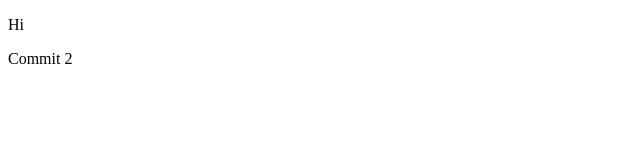
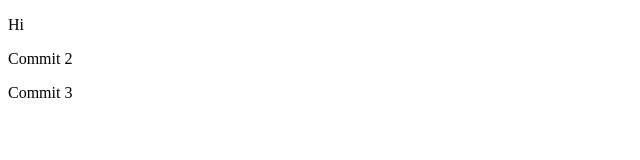
Before and after one commit to bloodsawe/test, a plain HTML site: page index.html in a window 1280 px wide. Shown: the full height of the page, 0-640 px from the left. Drawn offline with Linux system fonts and the light colour scheme.

Commit message:
Commit 3

```diff
--- a/index.html
+++ b/index.html
@@ -9,5 +9,6 @@
 	<body>
 		<p>Hi</p>
 		<p>Commit 2</p>
+		<p>Commit 3</p>
 	</body>
 </html>
```
